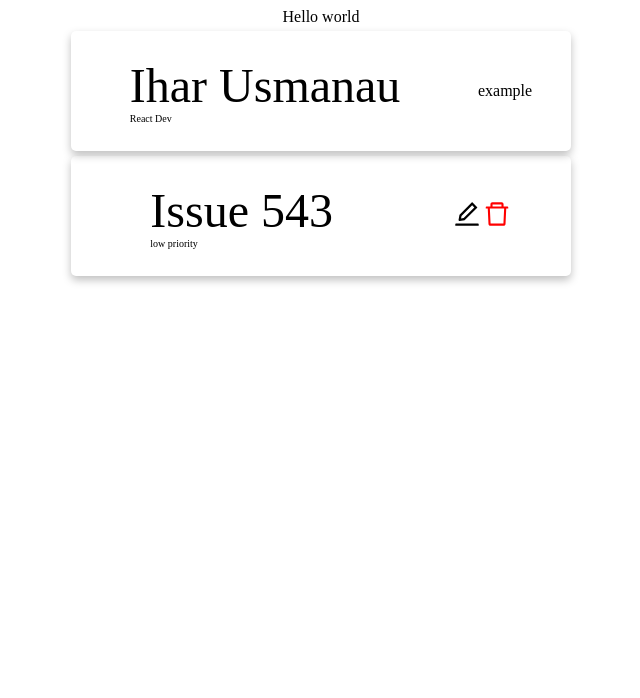
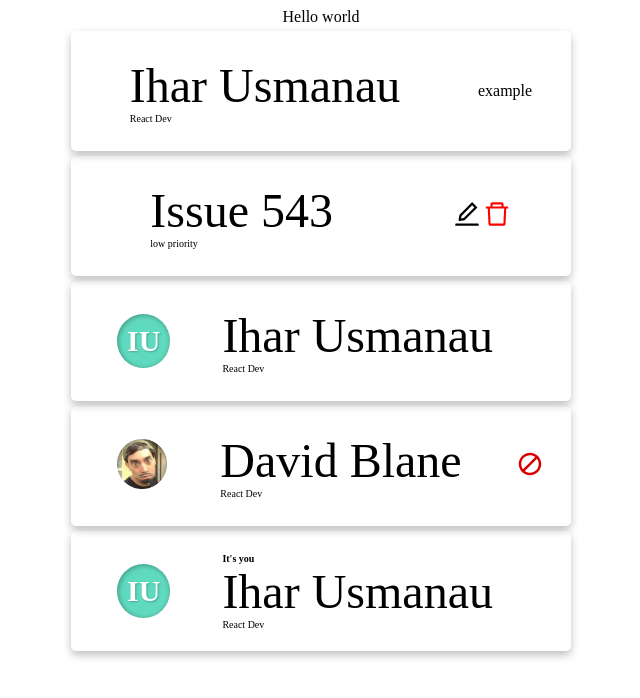
Before and after one commit to blohamen/pointing-poker, a React (Create React App) app in the folder client/: page / in a window 1280 px wide. Shown: the top 698 px of the page, without its empty margins (319-959 px from the left). Built offline with nearby package versions, Linux system fonts and the light colour scheme; no server answers.

Commit message:
feat: implement member cards

```diff
--- a/client/src/App.js
+++ b/client/src/App.js
@@ -1,7 +1,7 @@
 import { useEffect } from "react"
 import Card from './components/card/card';
 import IssueCard from './components/issue-card/issue-card';
-
+import MemberCard from './components/member-card/member-card';
 import "./App.sass"
 
 const Example = () => <div>example</div>
@@ -32,6 +32,21 @@ function App() {
           title="Issue 543"
           subtitle="low priority"
       />
+      <MemberCard
+        title="Ihar Usmanau"
+        subtitle="React Dev"
+      />
+      <MemberCard
+        title="David Blane"
+        subtitle="React Dev"
+        isPhoto
+        isCancel
+      />
+      <MemberCard
+      isCurrentPlayer
+      title="Ihar Usmanau"
+      subtitle="React Dev"
+      />
       </main>
     </div>
   )
--- /dev/null
+++ b/client/src/components/member-card/member-card.js
@@ -0,0 +1,84 @@
+import PropTypes from 'prop-types';
+import { FcCancel } from 'react-icons/fc';
+import './member-card.sass'
+import db from '../../images/db.png'
+import Card from '../card/card';
+
+const Ava = (props) => {
+  const {isPhoto, photoURL, title, isSmall} = props
+  console.log(photoURL)
+  let classNameNoPhoto = "card__no-photo"
+  let classNamePhoto = "card__photo"
+  let classNameInitials = "card__initials"
+
+  if(isSmall){
+    classNameNoPhoto = "small-card__no-photo"
+    classNamePhoto = "small-card__photo"
+    classNameInitials = "small-card__initials"
+  }
+
+  return(<div className={classNameNoPhoto}>
+  {isPhoto === true ?
+    <img className={classNamePhoto} alt="ava" src={db}/> :
+    <span className={classNameInitials}>
+      {title[0]}
+      {title.substr(title.indexOf(' ')+1)[0]}
+    </span>
+   }
+</div>)
+}
+
+Ava.propTypes = {
+  isPhoto: PropTypes.bool.isRequired,
+  photoURL: PropTypes.string.isRequired,
+  title: PropTypes.string.isRequired,
+  isSmall: PropTypes.bool.isRequired
+}
+
+const Status = (props) => {
+  const { isCancel } = props
+  return (<i className="card__status">
+  {isCancel === true ?
+  <FcCancel size={30} /> : ''}
+</i>)
+}
+
+Status.propTypes = {
+  isCancel: PropTypes.bool.isRequired
+}
+
+
+const MemberCard = (props) => {
+  const { isCurrentPlayer, isSmall, title, subtitle, photoURL, isPhoto, isCancel } = props
+  return (
+    <div>
+      <Card
+        isCurrentPlayer={isCurrentPlayer}
+        isSmall={isSmall}
+        title={title}
+        subtitle={subtitle}
+        left={<Ava
+          isPhoto={isPhoto}
+          photoURL={photoURL}
+          title={title}
+          isSmall={isSmall}
+          />}
+        right={<Status
+          isCancel={isCancel}
+          isSmall={isSmall}
+          />} />
+    </div>
+  )
+}
+
+MemberCard.propTypes = {
+  isCurrentPlayer: PropTypes.bool.isRequired,
+  isSmall: PropTypes.bool.isRequired,
+  title: PropTypes.string.isRequired,
+  subtitle: PropTypes.string.isRequired,
+  photoURL: PropTypes.string.isRequired,
+  isPhoto: PropTypes.bool.isRequired,
+  isCancel: PropTypes.bool.isRequired
+}
+
+export default MemberCard
--- /dev/null
+++ b/client/src/components/member-card/member-card.sass
@@ -0,0 +1,39 @@
+$k-small: 1.66
+
+.card
+  &__initials
+    display: flex
+    align-items: center
+    justify-content: center
+    text-transform: uppercase
+    font-size: 30px
+    font-weight: bold
+    color: #FFFFFF
+    text-shadow: 1px 1px 2px rgba(0,0,0,0.25)
+    box-shadow: inset 1px 1px 4px 1px rgba(0,0,0,0.25)
+    background: #60DABF
+    padding: 10px
+    border-radius: 50%
+  &__photo
+    width: 50px
+    height: auto
+
+.small-card
+  &__photo
+    width: calc(50px / #{$k-small})
+  &__initials
+    display: flex
+    align-items: center
+    justify-content: center
+    text-transform: uppercase
+    font-size: calc(30px / #{$k-small})
+    font-weight: bold
+    color: #FFFFFF
+    text-shadow: 1px 1px 2px rgba(0,0,0,0.25)
+    box-shadow: inset 1px 1px 4px 1px rgba(0,0,0,0.25)
+    background: #60DABF
+    padding: calc(10px / #{$k-small})
+    border-radius: 50%
+  &__no-photo
+    width: calc(50px / #{$k-small})
+    height: auto
```
